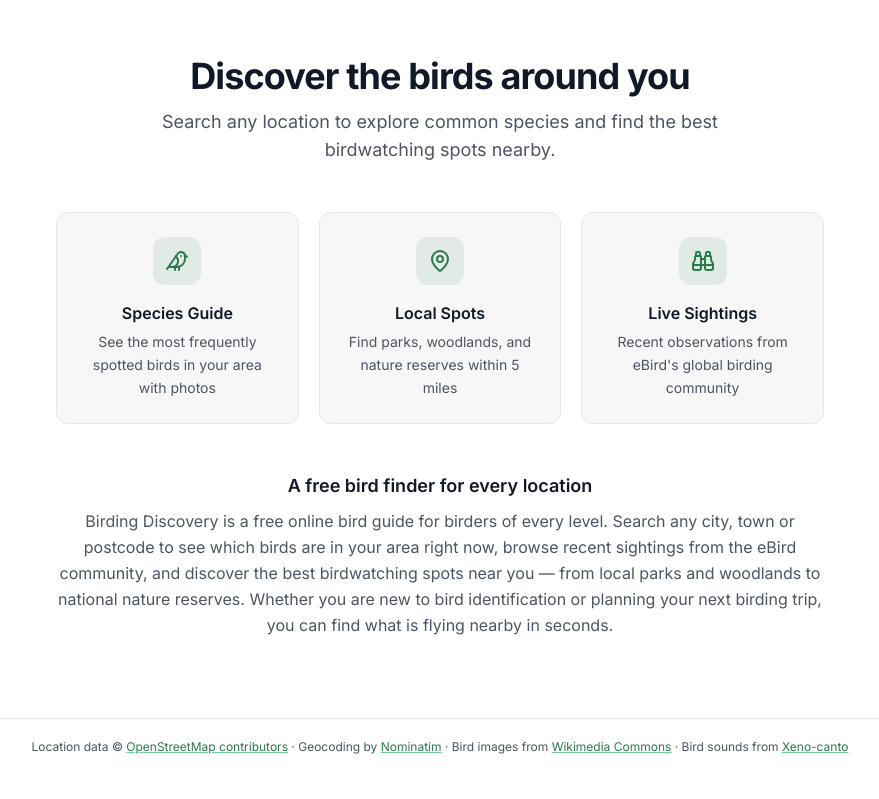
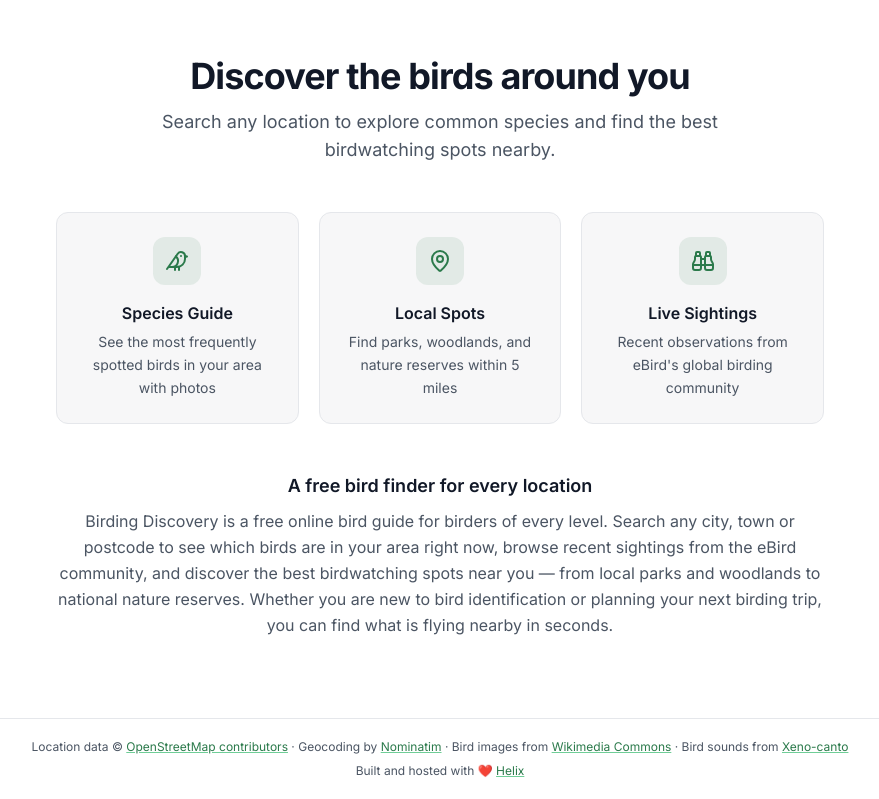
Before and after one commit to chocobar/birding, a Next.js app: page / in a window 1280 px wide. Shown: the part 238-1037 px from the top of the page, without its empty margins (200-1079 px from the left). Before the commit the page ends 1013 px from the top, so only its background shows below. Built offline with nearby package versions, Linux system fonts and the light colour scheme.

Commit message:
feat(footer): add Built and hosted with Helix backlink
Link to the Helix SaaS app (https://app.helix.ml/) in the site footer.

Spec-Ref: helix-specs@b531e00:000674_add-backlinks-to-helix

```diff
--- a/app/page.tsx
+++ b/app/page.tsx
@@ -274,6 +274,19 @@ export default function Home() {
             Bird sounds from{' '}
             <a href="https://xeno-canto.org" target="_blank" rel="noopener noreferrer" className="text-[var(--brand-green)] underline decoration-[var(--brand-green-light)] hover:decoration-[var(--brand-green)]">Xeno-canto</a>
           </p>
+          <p className="text-center text-xs text-[var(--text-secondary)] mt-2">
+            Built and hosted with{' '}
+            <span aria-label="love">❤️</span>
+            {' '}
+            <a
+              href="https://app.helix.ml/"
+              target="_blank"
+              rel="noopener noreferrer"
+              className="text-[var(--brand-green)] underline decoration-[var(--brand-green-light)] hover:decoration-[var(--brand-green)]"
+            >
+              Helix
+            </a>
+          </p>
         </div>
       </footer>
     </div>
```
